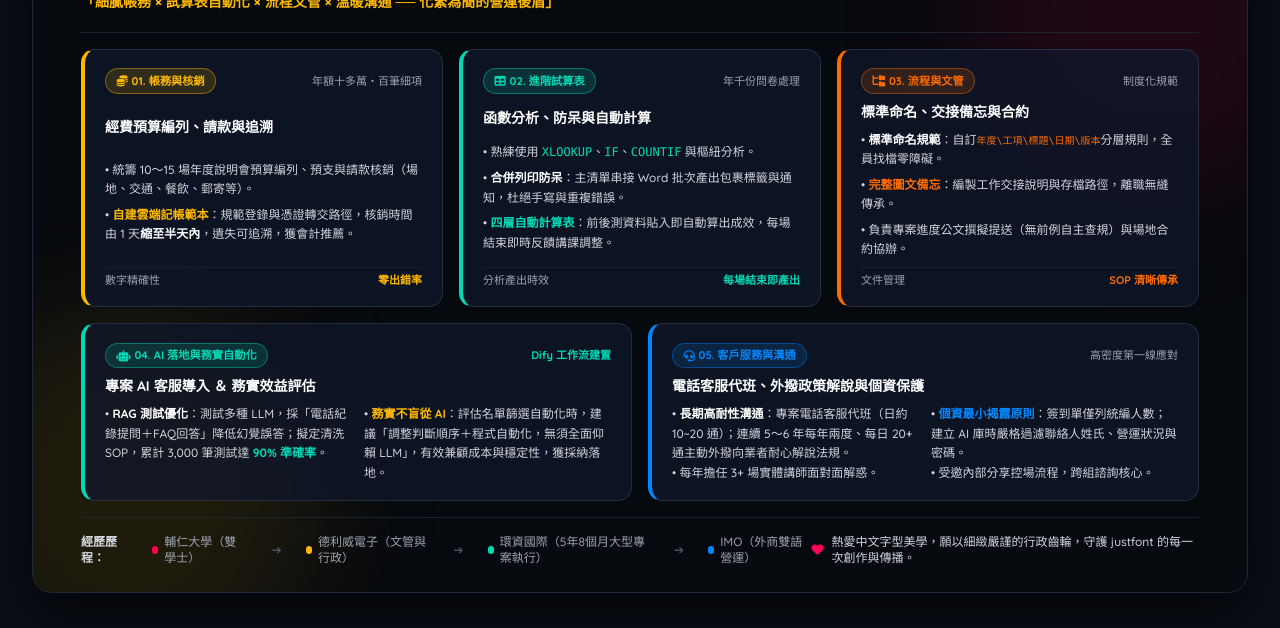
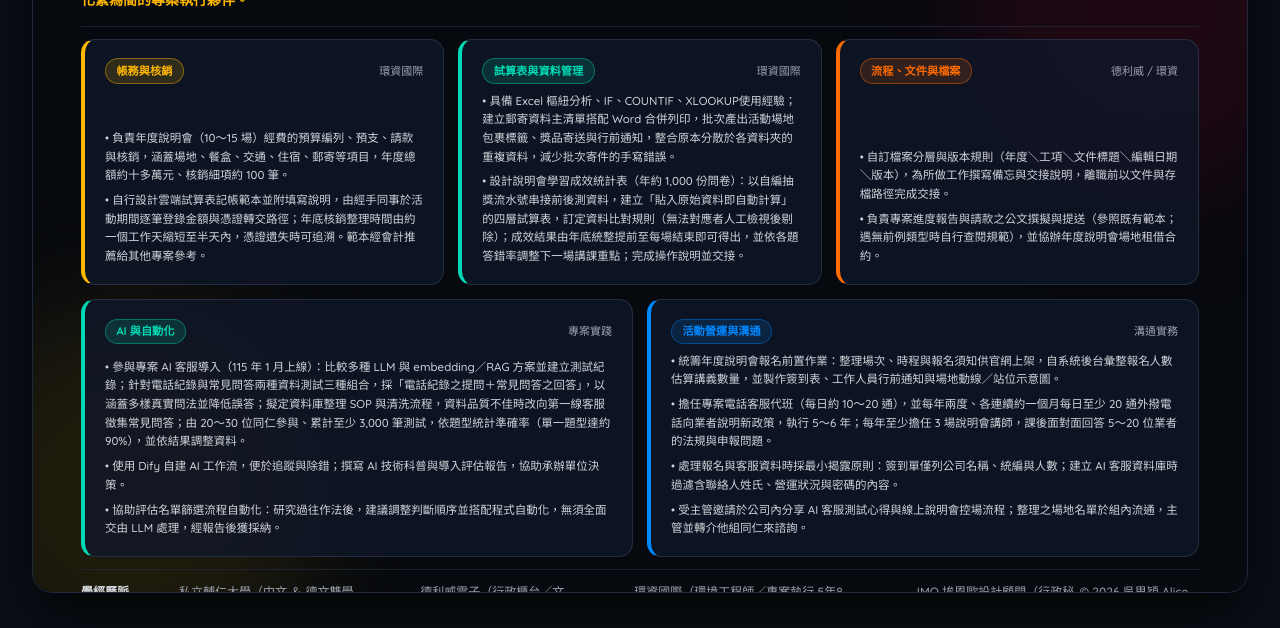
Before and after one commit to ichbinalicewu35-ai/justfont-resume, a plain HTML site: page slide.html in a window 1280 px wide. Shown: the part 172-800 px from the top of the page. Drawn offline with nearby package versions, Linux system fonts and the light colour scheme; a web font is replaced by a local one.

Commit message:
refactor: strictly align all text with user's original words without exaggeration

```diff
--- a/slide.html
+++ b/slide.html
@@ -198,152 +198,151 @@
         <div class="absolute -bottom-24 -left-24 w-96 h-96 bg-rainbow-yellow/10 rounded-full blur-3xl pointer-events-none"></div>
 
         <!-- 1. 簡報頂部 Header (自我介紹與職位對齊) -->
-        <header class="flex items-start justify-between border-b border-gray-800/80 pb-5 relative z-10">
-            <div class="space-y-1.5">
+        <header class="flex items-start justify-between border-b border-gray-800/80 pb-4 relative z-10">
+            <div class="space-y-1">
                 <div class="flex items-center gap-3">
                     <h1 class="font-heading text-3xl font-black text-white tracking-tight">
                         吳思穎 <span class="text-xl text-rainbow-red font-bold ml-1 font-heading">Alice Wu</span>
                     </h1>
                     <span class="pill-badge bg-rainbow-red/15 border border-rainbow-red/40 text-rainbow-red">
-                        <i class="fa-solid fa-font"></i> 應徵：justfont 行政營運專員
+                        應徵：justfont 行政營運專員
                     </span>
                     <span class="pill-badge bg-gray-800 text-gray-300 border border-gray-700">
-                        輔大中文 ＆ 德文雙學士
+                        輔仁大學 中文 ＆ 德文雙學士
                     </span>
                 </div>
                 <p class="text-sm text-rainbow-yellow font-bold">
-                    「細膩帳務 × 試算表自動化 × 流程文管 × 溫暖溝通 ── 化繁為簡的營運後盾」
+                    化繁為簡的專案執行夥伴。
                 </p>
             </div>
 
             <div class="text-right text-xs text-gray-400 space-y-1">
-                <div class="flex items-center justify-end gap-2 text-gray-300 font-semibold">
-                    <i class="fa-solid fa-briefcase text-rainbow-green"></i> 5 年 8 個月顧問專案與行政營運經歷
+                <div class="flex items-center justify-end gap-2 text-gray-300 font-medium">
+                    <i class="fa-solid fa-briefcase text-rainbow-green"></i> 5 年 8 個月專案執行與行政營運經歷
                 </div>
                 <div>聯絡信箱：<strong class="text-white">ichbinalicewu35@gmail.com</strong> ｜ 電話：0930-170-135</div>
             </div>
         </header>
 
-        <!-- 2. 中間核心 5 大職能 Bento Grid (完全打中 JD 核心) -->
-        <section class="grid grid-cols-12 gap-4 my-auto py-4 relative z-10">
+        <!-- 2. 中間核心 5 大職能 Bento Grid (完全忠於使用者原文字句) -->
+        <section class="grid grid-cols-12 gap-3.5 my-auto py-3 relative z-10">
 
             <!-- 卡片 1: 帳務與核銷 (佔 4 欄) -->
             <div class="col-span-4 bento-card border-l-4 border-l-rainbow-yellow space-y-2">
                 <div class="flex items-center justify-between">
-                    <span class="pill-badge bg-rainbow-yellow/15 border border-rainbow-yellow/40 text-rainbow-yellow">
-                        <i class="fa-solid fa-coins"></i> 01. 帳務與核銷
+                    <span class="pill-badge bg-rainbow-yellow/15 border border-rainbow-yellow/40 text-rainbow-yellow font-bold">
+                        帳務與核銷
                     </span>
-                    <span class="text-[11px] text-gray-400">年額十多萬・百筆細項</span>
+                    <span class="text-[11px] text-gray-400">環資國際</span>
                 </div>
-                <h3 class="text-sm font-bold text-white">經費預算編列、請款與追溯</h3>
-                <ul class="text-xs text-gray-300 space-y-1.5 leading-relaxed">
-                    <li>• 統籌 10～15 場年度說明會預算編列、預支與請款核銷（場地、交通、餐飲、郵寄等）。</li>
-                    <li>• <strong class="text-rainbow-yellow">自建雲端記帳範本</strong>：規範登錄與憑證轉交路徑，核銷時間由 1 天<strong class="text-white">縮至半天內</strong>，遺失可追溯，獲會計推薦。</li>
-                </ul>
-                <div class="text-[11px] text-gray-400 pt-1 border-t border-gray-800/60 flex items-center justify-between">
-                    <span>數字精確性</span>
-                    <span class="text-rainbow-yellow font-bold">零出錯率</span>
+                <div class="text-[11.5px] text-gray-300 space-y-1.5 leading-relaxed">
+                    <p>
+                        • 負責年度說明會（10～15 場）經費的預算編列、預支、請款與核銷，涵蓋場地、餐盒、交通、住宿、郵寄等項目，年度總額約十多萬元、核銷細項約 100 筆。
+                    </p>
+                    <p>
+                        • 自行設計雲端試算表記帳範本並附填寫說明，由經手同事於活動期間逐筆登錄金額與憑證轉交路徑；年底核銷整理時間由約一個工作天縮短至半天內，憑證遺失時可追溯。範本經會計推薦給其他專案參考。
+                    </p>
                 </div>
             </div>
 
             <!-- 卡片 2: 試算表與資料管理 (佔 4 欄) -->
             <div class="col-span-4 bento-card border-l-4 border-l-rainbow-green space-y-2">
                 <div class="flex items-center justify-between">
-                    <span class="pill-badge bg-rainbow-green/15 border border-rainbow-green/40 text-rainbow-green">
-                        <i class="fa-solid fa-table"></i> 02. 進階試算表
+                    <span class="pill-badge bg-rainbow-green/15 border border-rainbow-green/40 text-rainbow-green font-bold">
+                        試算表與資料管理
                     </span>
-                    <span class="text-[11px] text-gray-400">年千份問卷處理</span>
+                    <span class="text-[11px] text-gray-400">環資國際</span>
                 </div>
-                <h3 class="text-sm font-bold text-white">函數分析、防呆與自動計算</h3>
-                <ul class="text-xs text-gray-300 space-y-1.5 leading-relaxed">
-                    <li>• 熟練使用 <code class="text-rainbow-green">XLOOKUP</code>、<code class="text-rainbow-green">IF</code>、<code class="text-rainbow-green">COUNTIF</code> 與樞紐分析。</li>
-                    <li>• <strong class="text-white">合併列印防呆</strong>：主清單串接 Word 批次產出包裹標籤與通知，杜絕手寫與重複錯誤。</li>
-                    <li>• <strong class="text-rainbow-green">四層自動計算表</strong>：前後測資料貼入即自動算出成效，每場結束即時反饋講課調整。</li>
-                </ul>
-                <div class="text-[11px] text-gray-400 pt-1 border-t border-gray-800/60 flex items-center justify-between">
-                    <span>分析產出時效</span>
-                    <span class="text-rainbow-green font-bold">每場結束即產出</span>
+                <div class="text-[11.5px] text-gray-300 space-y-1.5 leading-relaxed">
+                    <p>
+                        • 具備 Excel 樞紐分析、IF、COUNTIF、XLOOKUP使用經驗；建立郵寄資料主清單搭配 Word 合併列印，批次產出活動場地包裹標籤、獎品寄送與行前通知，整合原本分散於各資料夾的重複資料，減少批次寄件的手寫錯誤。
+                    </p>
+                    <p>
+                        • 設計說明會學習成效統計表（年約 1,000 份問卷）：以自編抽獎流水號串接前後測資料，建立「貼入原始資料即自動計算」的四層試算表，訂定資料比對規則（無法對應者人工檢視後剔除）；成效結果由年底統整提前至每場結束即可得出，並依各題答錯率調整下一場講課重點；完成操作說明並交接。
+                    </p>
                 </div>
             </div>
 
-            <!-- 卡片 3: 流程、文件與合約 (佔 4 欄) -->
+            <!-- 卡片 3: 流程、文件與檔案 (佔 4 欄) -->
             <div class="col-span-4 bento-card border-l-4 border-l-rainbow-orange space-y-2">
                 <div class="flex items-center justify-between">
-                    <span class="pill-badge bg-rainbow-orange/15 border border-rainbow-orange/40 text-rainbow-orange">
-                        <i class="fa-solid fa-folder-tree"></i> 03. 流程與文管
+                    <span class="pill-badge bg-rainbow-orange/15 border border-rainbow-orange/40 text-rainbow-orange font-bold">
+                        流程、文件與檔案
                     </span>
-                    <span class="text-[11px] text-gray-400">制度化規範</span>
+                    <span class="text-[11px] text-gray-400">德利威 / 環資</span>
                 </div>
-                <h3 class="text-sm font-bold text-white">標準命名、交接備忘與合約</h3>
-                <ul class="text-xs text-gray-300 space-y-1.5 leading-relaxed">
-                    <li>• <strong class="text-white">標準命名規範</strong>：自訂<code class="text-[10px] text-rainbow-orange">年度\工項\標題\日期\版本</code>分層規則，全員找檔零障礙。</li>
-                    <li>• <strong class="text-rainbow-orange">完整圖文備忘</strong>：編製工作交接說明與存檔路徑，離職無縫傳承。</li>
-                    <li>• 負責專案進度公文撰擬提送（無前例自主查規）與場地合約協辦。</li>
-                </ul>
-                <div class="text-[11px] text-gray-400 pt-1 border-t border-gray-800/60 flex items-center justify-between">
-                    <span>文件管理</span>
-                    <span class="text-rainbow-orange font-bold">SOP 清晰傳承</span>
+                <div class="text-[11.5px] text-gray-300 space-y-1.5 leading-relaxed">
+                    <p>
+                        • 自訂檔案分層與版本規則（年度＼工項＼文件標題＼編輯日期＼版本），為所做工作撰寫備忘與交接說明，離職前以文件與存檔路徑完成交接。
+                    </p>
+                    <p>
+                        • 負責專案進度報告與請款之公文撰擬與提送（參照既有範本；遇無前例類型時自行查閱規範），並協辦年度說明會場地租借合約。
+                    </p>
                 </div>
             </div>
 
-            <!-- 卡片 4: AI 智動化與務實評估 (佔 6 欄) -->
+            <!-- 卡片 4: AI 與自動化 (佔 6 欄) -->
             <div class="col-span-6 bento-card border-l-4 border-l-rainbow-green space-y-2">
                 <div class="flex items-center justify-between">
-                    <span class="pill-badge bg-rainbow-green/15 border border-rainbow-green/40 text-rainbow-green">
-                        <i class="fa-solid fa-robot"></i> 04. AI 落地與務實自動化
+                    <span class="pill-badge bg-rainbow-green/15 border border-rainbow-green/40 text-rainbow-green font-bold">
+                        AI 與自動化
                     </span>
-                    <span class="text-[11px] text-rainbow-green font-bold">Dify 工作流建置</span>
+                    <span class="text-[11px] text-gray-400">專案實踐</span>
                 </div>
-                <h3 class="text-sm font-bold text-white">專案 AI 客服導入 ＆ 務實效益評估</h3>
-                <div class="grid grid-cols-2 gap-3 text-xs text-gray-300 leading-relaxed">
-                    <div>
-                        • <strong class="text-white">RAG 測試優化</strong>：測試多種 LLM，採「電話紀錄提問＋FAQ回答」降低幻覺誤答；擬定清洗 SOP，累計 3,000 筆測試達 <strong class="text-rainbow-green font-bold">90% 準確率</strong>。
-                    </div>
-                    <div>
-                        • <strong class="text-rainbow-yellow font-bold">務實不盲從 AI</strong>：評估名單篩選自動化時，建議「調整判斷順序＋程式自動化，無須全面仰賴 LLM」，有效兼顧成本與穩定性，獲採納落地。
-                    </div>
+                <div class="text-[11.5px] text-gray-300 space-y-1.5 leading-relaxed">
+                    <p>
+                        • 參與專案 AI 客服導入（115 年 1 月上線）：比較多種 LLM 與 embedding／RAG 方案並建立測試紀錄；針對電話紀錄與常見問答兩種資料測試三種組合，採「電話紀錄之提問＋常見問答之回答」，以涵蓋多樣真實問法並降低誤答；擬定資料庫整理 SOP 與清洗流程，資料品質不佳時改向第一線客服徵集常見問答；由 20～30 位同仁參與、累計至少 3,000 筆測試，依題型統計準確率（單一題型達約 90%），並依結果調整資料。
+                    </p>
+                    <p>
+                        • 使用 Dify 自建 AI 工作流，便於追蹤與除錯；撰寫 AI 技術科普與導入評估報告，協助承辦單位決策。
+                    </p>
+                    <p>
+                        • 協助評估名單篩選流程自動化：研究過往作法後，建議調整判斷順序並搭配程式自動化，無須全面交由 LLM 處理，經報告後獲採納。
+                    </p>
                 </div>
             </div>
 
-            <!-- 卡片 5: 第一線客服與細膩溝通 (佔 6 欄) -->
+            <!-- 卡片 5: 活動營運與溝通 (佔 6 欄) -->
             <div class="col-span-6 bento-card border-l-4 border-l-rainbow-blue space-y-2">
                 <div class="flex items-center justify-between">
-                    <span class="pill-badge bg-rainbow-blue/15 border border-rainbow-blue/40 text-rainbow-blue">
-                        <i class="fa-solid fa-headset"></i> 05. 客戶服務與溝通
+                    <span class="pill-badge bg-rainbow-blue/15 border border-rainbow-blue/40 text-rainbow-blue font-bold">
+                        活動營運與溝通
                     </span>
-                    <span class="text-[11px] text-gray-400">高密度第一線應對</span>
+                    <span class="text-[11px] text-gray-400">溝通實務</span>
                 </div>
-                <h3 class="text-sm font-bold text-white">電話客服代班、外撥政策解說與個資保護</h3>
-                <div class="grid grid-cols-2 gap-3 text-xs text-gray-300 leading-relaxed">
-                    <div>
-                        • <strong class="text-white">長期高耐性溝通</strong>：專案電話客服代班（日約 10~20 通）；連續 5～6 年每年兩度、每日 20+ 通主動外撥向業者耐心解說法規。
-                        <br>• 每年擔任 3+ 場實體講師面對面解惑。
-                    </div>
-                    <div>
-                        • <strong class="text-rainbow-blue font-bold">個資最小揭露原則</strong>：簽到單僅列統編人數；建立 AI 庫時嚴格過濾聯絡人姓氏、營運狀況與密碼。
-                        <br>• 受邀內部分享控場流程，跨組諮詢核心。
-                    </div>
+                <div class="text-[11.5px] text-gray-300 space-y-1.5 leading-relaxed">
+                    <p>
+                        • 統籌年度說明會報名前置作業：整理場次、時程與報名須知供官網上架，自系統後台彙整報名人數估算講義數量，並製作簽到表、工作人員行前通知與場地動線／站位示意圖。
+                    </p>
+                    <p>
+                        • 擔任專案電話客服代班（每日約 10～20 通），並每年兩度、各連續約一個月每日至少 20 通外撥電話向業者說明新政策，執行 5～6 年；每年至少擔任 3 場說明會講師，課後面對面回答 5～20 位業者的法規與申報問題。
+                    </p>
+                    <p>
+                        • 處理報名與客服資料時採最小揭露原則：簽到單僅列公司名稱、統編與人數；建立 AI 客服資料庫時過濾含聯絡人姓氏、營運狀況與密碼的內容。
+                    </p>
+                    <p>
+                        • 受主管邀請於公司內分享 AI 客服測試心得與線上說明會控場流程；整理之場地名單於組內流通，主管並轉介他組同仁來諮詢。
+                    </p>
                 </div>
             </div>
 
         </section>
 
-        <!-- 3. 簡報底部 Footer (經歷時間軸縮影 + 價值承諾) -->
-        <footer class="border-t border-gray-800/80 pt-4 flex items-center justify-between text-xs text-gray-400 relative z-10">
-            <div class="flex items-center gap-6">
-                <span class="text-gray-300 font-bold">經歷歷程：</span>
-                <span class="flex items-center gap-1.5"><span class="w-2 h-2 rounded-full bg-rainbow-red"></span> 輔仁大學（雙學士）</span>
+        <!-- 3. 簡報底部 Footer (經歷時間軸縮影) -->
+        <footer class="border-t border-gray-800/80 pt-3.5 flex items-center justify-between text-xs text-gray-400 relative z-10">
+            <div class="flex items-center gap-5">
+                <span class="text-gray-300 font-bold">學經歷脈絡：</span>
+                <span class="flex items-center gap-1.5"><span class="w-2 h-2 rounded-full bg-rainbow-red"></span> 私立輔仁大學（中文 ＆ 德文雙學士）</span>
                 <span class="text-gray-600">➔</span>
-                <span class="flex items-center gap-1.5"><span class="w-2 h-2 rounded-full bg-rainbow-yellow"></span> 德利威電子（文管與行政）</span>
+                <span class="flex items-center gap-1.5"><span class="w-2 h-2 rounded-full bg-rainbow-yellow"></span> 德利威電子（行政櫃台／文管）</span>
                 <span class="text-gray-600">➔</span>
-                <span class="flex items-center gap-1.5"><span class="w-2 h-2 rounded-full bg-rainbow-green"></span> 環資國際（5年8個月大型專案執行）</span>
+                <span class="flex items-center gap-1.5"><span class="w-2 h-2 rounded-full bg-rainbow-green"></span> 環資國際（環境工程師／專案執行 5年8個月）</span>
                 <span class="text-gray-600">➔</span>
-                <span class="flex items-center gap-1.5"><span class="w-2 h-2 rounded-full bg-rainbow-blue"></span> IMO（外商雙語營運）</span>
+                <span class="flex items-center gap-1.5"><span class="w-2 h-2 rounded-full bg-rainbow-blue"></span> IMO 埃恩歐設計顧問（行政秘書）</span>
             </div>
 
-            <div class="text-gray-300 font-medium flex items-center gap-2">
-                <i class="fa-solid fa-heart text-rainbow-red"></i>
-                <span>熱愛中文字型美學，願以細緻嚴謹的行政齒輪，守護 justfont 的每一次創作與傳播。</span>
+            <div class="text-gray-400 font-medium">
+                © 2026 吳思穎 Alice Wu
             </div>
         </footer>
 
```
Also changed, not shown: index.html (+81 -112 lines).
